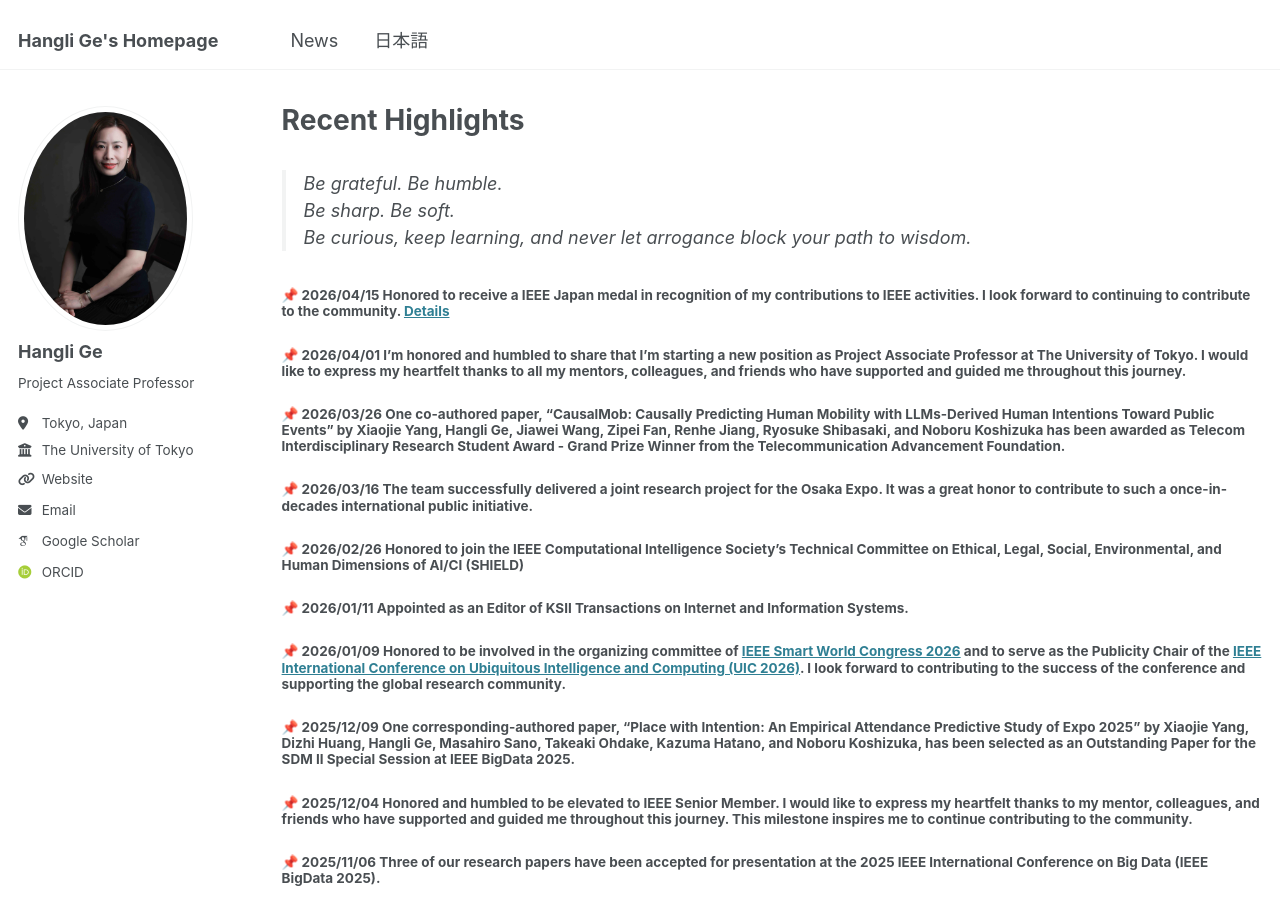
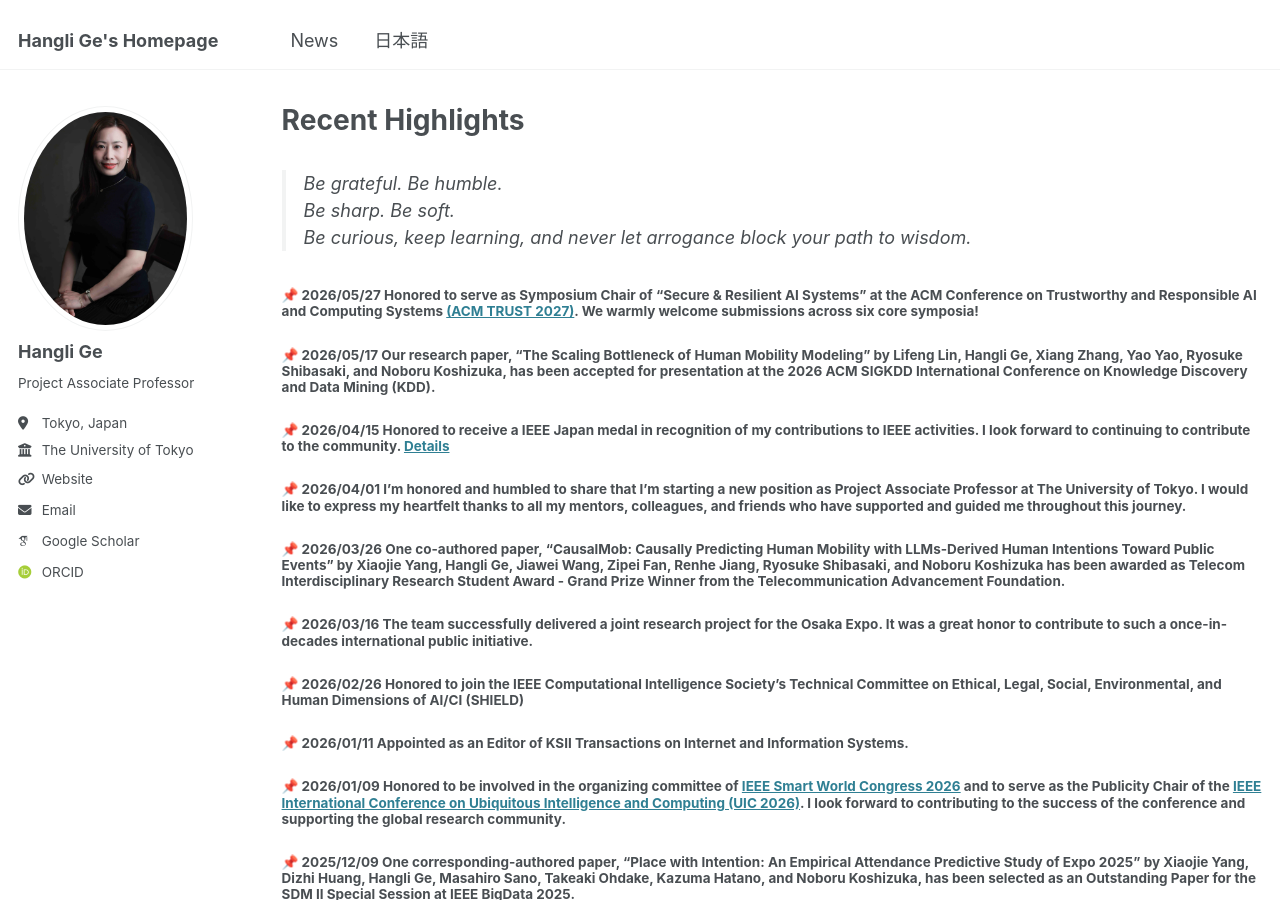
Before and after one commit to christie888/christie888.github.io, a Jekyll site: the page built from _pages/post.md, in a window 1280 px wide and 900 px high. Built offline with Jekyll 4.4.1, drawn with Linux system fonts in a browser that asks for light colours; some web fonts are replaced.

Commit message:
Update post.md

```diff
--- a/_pages/post.md
+++ b/_pages/post.md
@@ -8,6 +8,10 @@ permalink: post/
 <br>Be sharp. Be soft.<br>
 > Be curious, keep learning, and never let arrogance block your path to wisdom.
 
+
+##### 📌 2026/05/27  Honored to serve as Symposium Chair of **“Secure & Resilient AI Systems”** at the ACM Conference on Trustworthy and Responsible AI and Computing Systems [(ACM TRUST 2027)](https://eigtrust.acm.org/trust2027/).  We warmly welcome submissions across six core symposia!
+
+##### 📌 2026/05/17  Our research paper, **“The Scaling Bottleneck of Human Mobility Modeling”** by Lifeng Lin, Hangli Ge, Xiang Zhang, Yao Yao, Ryosuke Shibasaki, and Noboru Koshizuka, has been accepted for presentation at the **2026 ACM SIGKDD International Conference on Knowledge Discovery and Data Mining (KDD)**.
 
 ##### 📌 2026/04/15 Honored to receive a IEEE Japan medal in recognition of my contributions to IEEE activities. I look forward to continuing to contribute to the community. [Details](https://hanglige.com/images/IMG_9517.jpeg)
 
```
